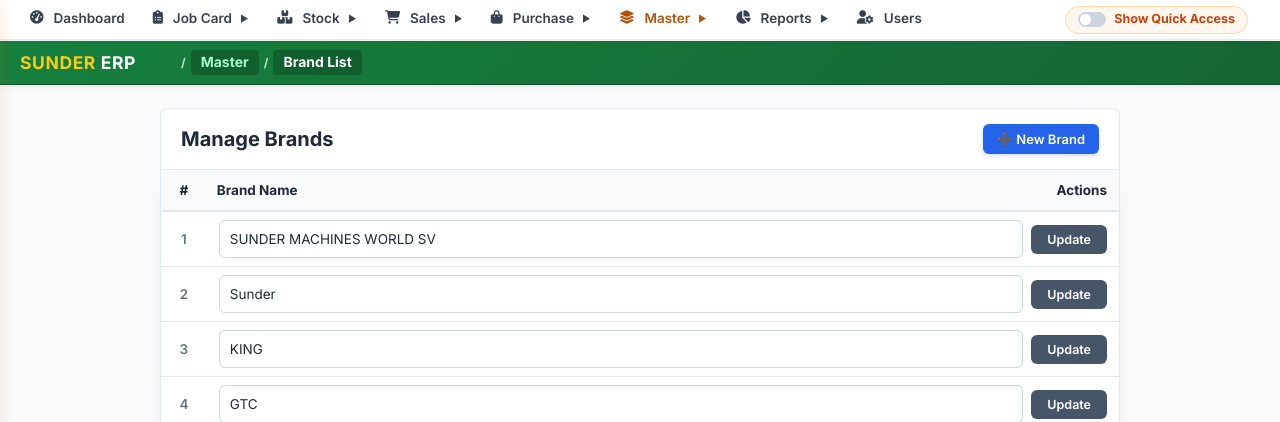
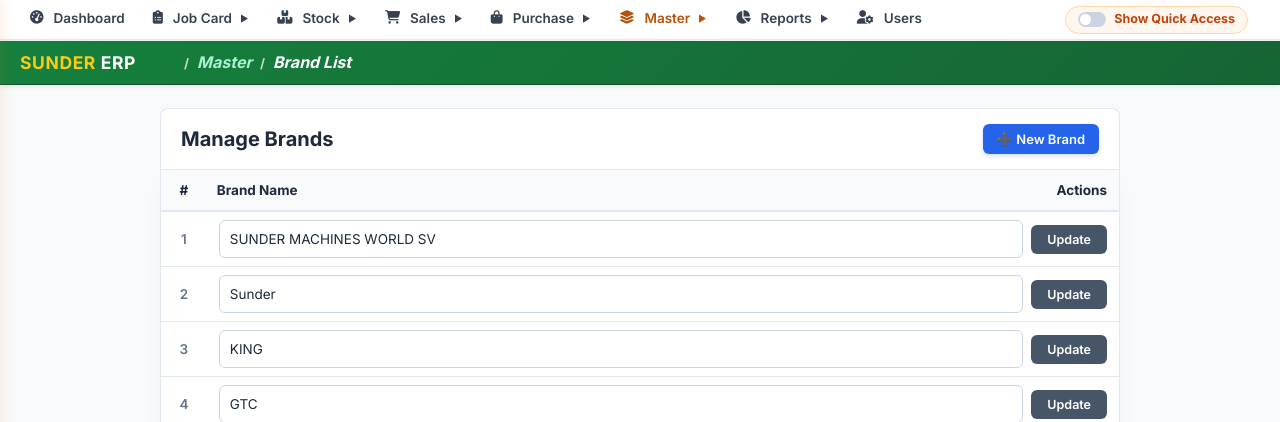
Before and after one commit to harivdev/sundermachines, a PHP site: page /Sunder_billing_new/brand/list.php in a window 1280 px wide. Shown: the top 422 px of the page. Run offline with PHP 8.4, Linux system fonts and the light colour scheme; a user stored in the database is signed in; data comes from the database, SQL or seed files in the repository; some libraries are stand-ins or nearby versions.

Commit message:
style: remove background color from navbar page names, increase font size to 16px (+2px), and apply italic style to page names

```diff
--- a/includes/header.php
+++ b/includes/header.php
@@ -954,11 +954,12 @@ if (strpos($current_path, '/jobcard/') !== false) {
         }
 
         .bc-pill {
-            background: rgba(0, 0, 0, 0.22);
+            background: transparent !important;
+            padding: 0 !important;
             border: none !important;
-            padding: 4px 10px;
-            border-radius: 4px;
-            font-size: 14px;
+            border-radius: 0 !important;
+            font-size: 16px !important;
+            font-style: italic !important;
             font-weight: 700;
             display: inline-flex;
             align-items: center;
@@ -973,6 +974,7 @@ if (strpos($current_path, '/jobcard/') !== false) {
             border-radius: 0 !important;
             font-weight: 800;
             font-size: 17.5px !important;
+            font-style: normal !important;
             letter-spacing: 0.6px;
             color: #ffffff;
             display: inline-flex;
@@ -983,9 +985,10 @@ if (strpos($current_path, '/jobcard/') !== false) {
 
         .bc-sep {
             opacity: 0.75;
-            font-size: 12px;
+            font-size: 13px;
             color: #ffffff;
-            margin: 0 1px;
+            margin: 0 4px;
+            font-style: normal !important;
         }
 
         .bc-module {
```
